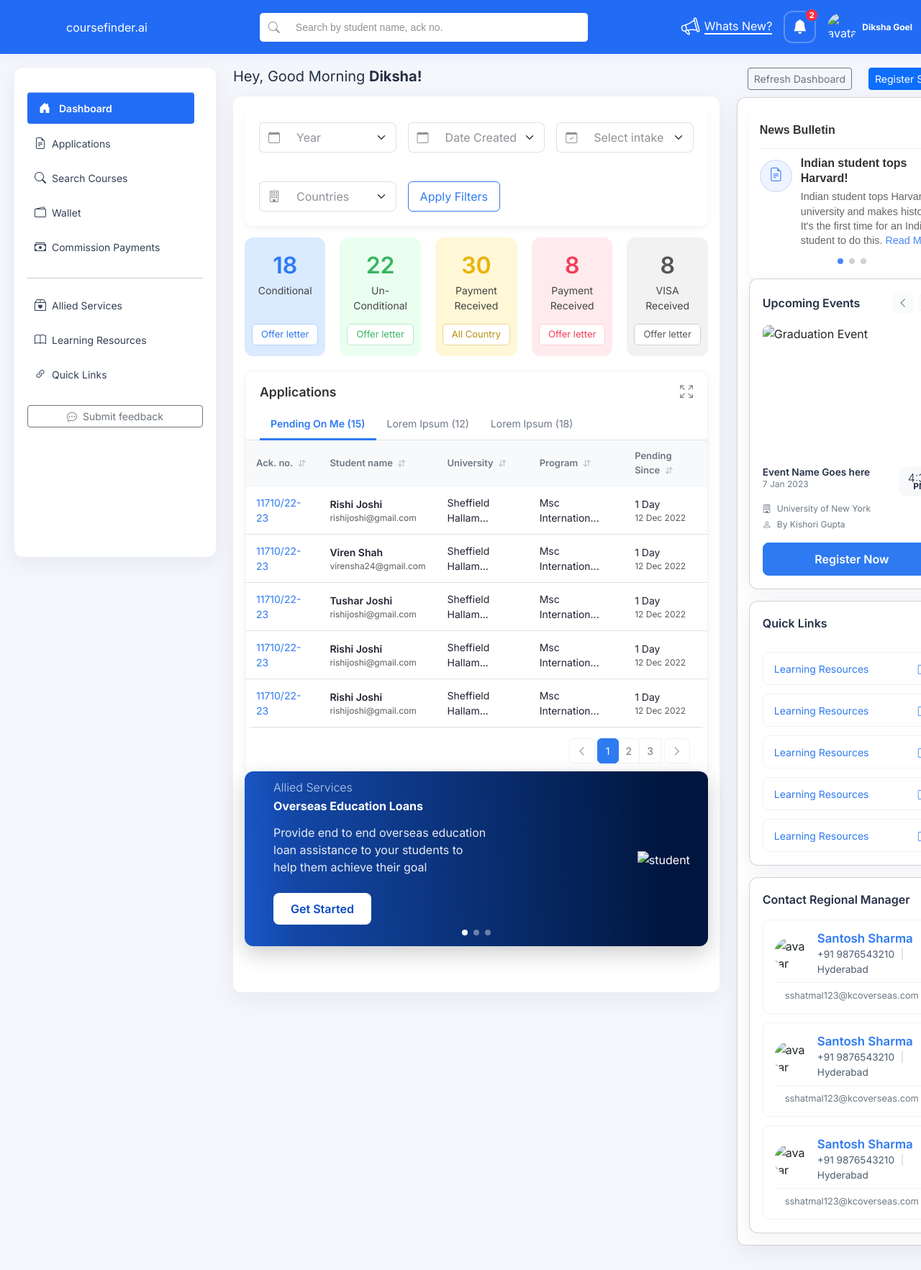
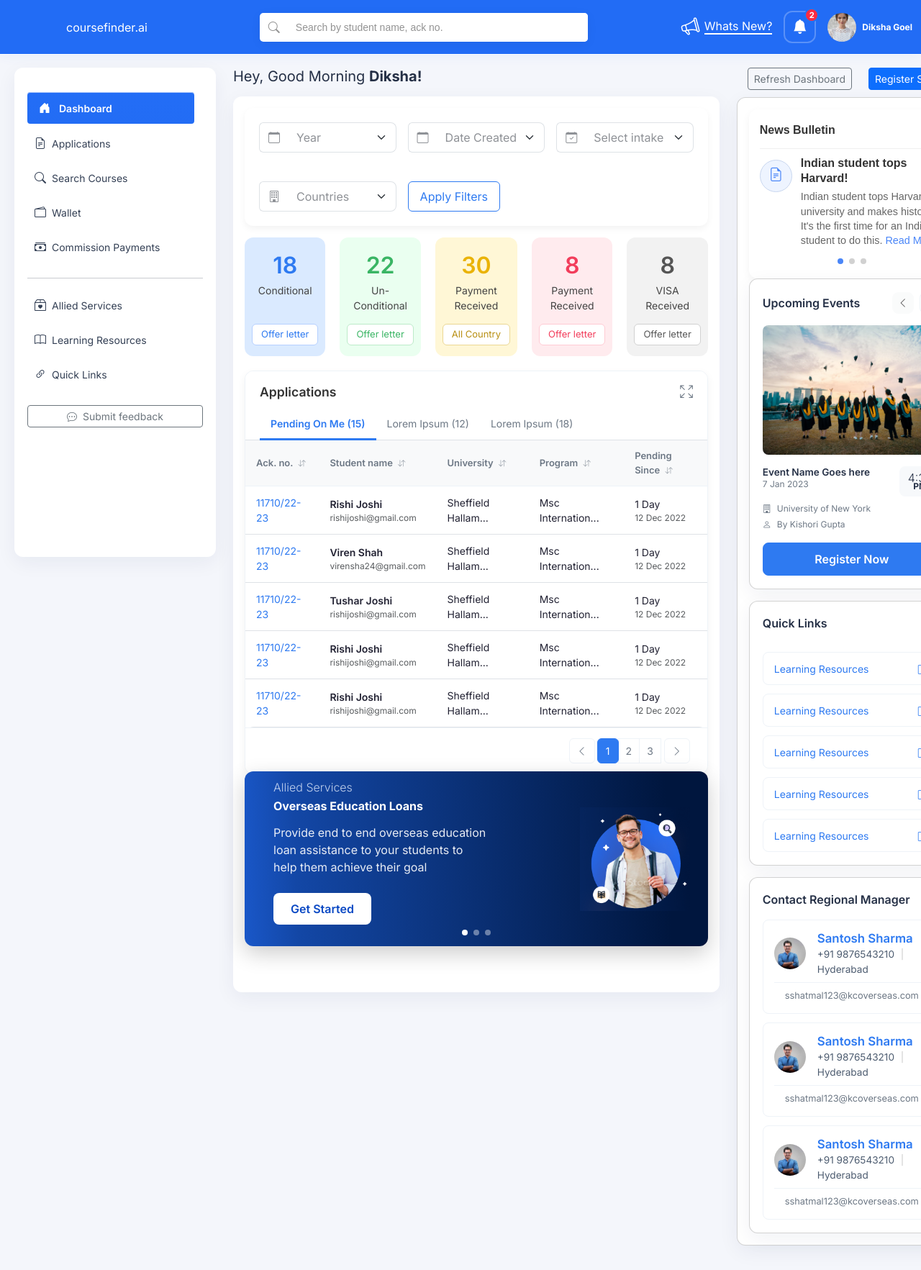
Before and after one commit to Pranay-thakrey/Coursefinder-figma-assignment, a plain HTML site: page index.html in a window 1280 px wide. Shown: the top 1765 px of the page at 72% size. Drawn offline with nearby package versions, Linux system fonts and the light colour scheme; files that its build step writes are made by us from their sources.

Commit message:
Update index.html
edit folder name

```diff
--- a/index.html
+++ b/index.html
@@ -15,7 +15,7 @@
   <link href="https://fonts.googleapis.com/css2?family=Inter:wght@300;400;600;700;800&display=swap" rel="stylesheet">
 
   <!-- Custom CSS -->
-  <link rel="stylesheet" href="assets/style.css" />
+  <link rel="stylesheet" href="style.css" />
 </head>
 <body>
 
@@ -49,7 +49,7 @@
     </div>
 
         <div class="d-flex align-items-center gap-2 profile-mini">
-          <img src="assets/adminImg.jpg" alt="avatar" />
+          <img src="adminImg.jpg" alt="avatar" />
           <div class="text-white small">
             <div class="fw-bold">Diksha Goel</div>
           </div>
@@ -316,7 +316,7 @@
     </div>
 
     <div class="banner-figure-container d-none d-md-block text-end">
-      <img src="assets/FigmaPic.png" alt="student" class="banner-figure-img" />
+      <img src="FigmaPic.png" alt="student" class="banner-figure-img" />
       </div>
   </div>
     <div class="pagination-dots banner-dots">
@@ -379,7 +379,7 @@
                 </div>
             </div>
 
-            <img src="assets/BannerImg.png" class="img-fluid rounded-8 mb-3 event-img" alt="Graduation Event" />
+            <img src="BannerImg.png" class="img-fluid rounded-8 mb-3 event-img" alt="Graduation Event" />
 
             <div class="event-details-content">
 
@@ -446,7 +446,7 @@
 
             <div class="contact-item-box">
               <div class="d-flex gap-3 align-items-center mb-2">
-                <img src="assets/contactImg.png" alt="avatar" class="rounded-circle contact-avatar" />
+                <img src="contactImg.png" alt="avatar" class="rounded-circle contact-avatar" />
                 <div>
                   <div class="contact-name">Santosh Sharma</div>
                   <div class="contact-info-row">+91 9876543210 <span class="divider">|</span> Hyderabad</div>
@@ -457,7 +457,7 @@
 
             <div class="contact-item-box">
               <div class="d-flex gap-3 align-items-center mb-2">
-                <img src="assets/contactImg.png" alt="avatar" class="rounded-circle contact-avatar" />
+                <img src="contactImg.png" alt="avatar" class="rounded-circle contact-avatar" />
                 <div>
                   <div class="contact-name">Santosh Sharma</div>
                   <div class="contact-info-row">+91 9876543210 <span class="divider">|</span> Hyderabad</div>
@@ -468,7 +468,7 @@
 
             <div class="contact-item-box">
               <div class="d-flex gap-3 align-items-center">
-                <img src="assets/contactImg.png" alt="avatar" class="rounded-circle contact-avatar" />
+                <img src="contactImg.png" alt="avatar" class="rounded-circle contact-avatar" />
                 <div>
                   <div class="contact-name">Santosh Sharma</div>
                   <div class="contact-info-row">+91 9876543210 <span class="divider">|</span> Hyderabad</div>
@@ -488,6 +488,6 @@
   <script src="https://cdn.jsdelivr.net/npm/bootstrap@5.3.2/dist/js/bootstrap.bundle.min.js"></script>
 
   <!-- Custom JS -->
-  <script src="assets/script.js"></script>
+  <script src="script.js"></script>
 </body>
 </html>
```
